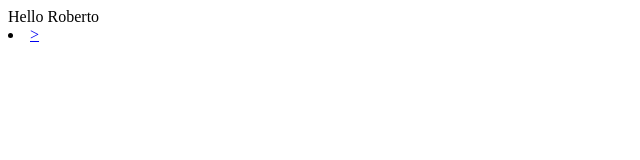
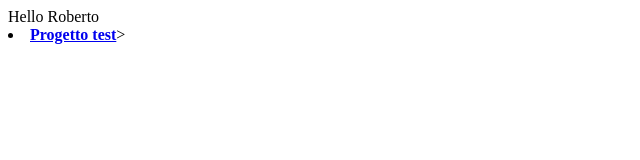
Before and after one commit to rflor/rflor.github.io, a plain HTML site: page index.html in a window 1280 px wide. Shown: the whole page, without its empty margins (0-640 px from the left). Drawn offline with Linux system fonts and the light colour scheme.

Commit message:
Fixed missing delimiter.

```diff
--- a/index.html
+++ b/index.html
@@ -1,6 +1,6 @@
 <html>
 <body>
 Hello Roberto
-<li><strong><a href="http://rflor.github.io/test/" Progetto test</a></strong>></li>
+<li><strong><a href="http://rflor.github.io/test/">Progetto test</a></strong>></li>
 </body>
 </html>
```
